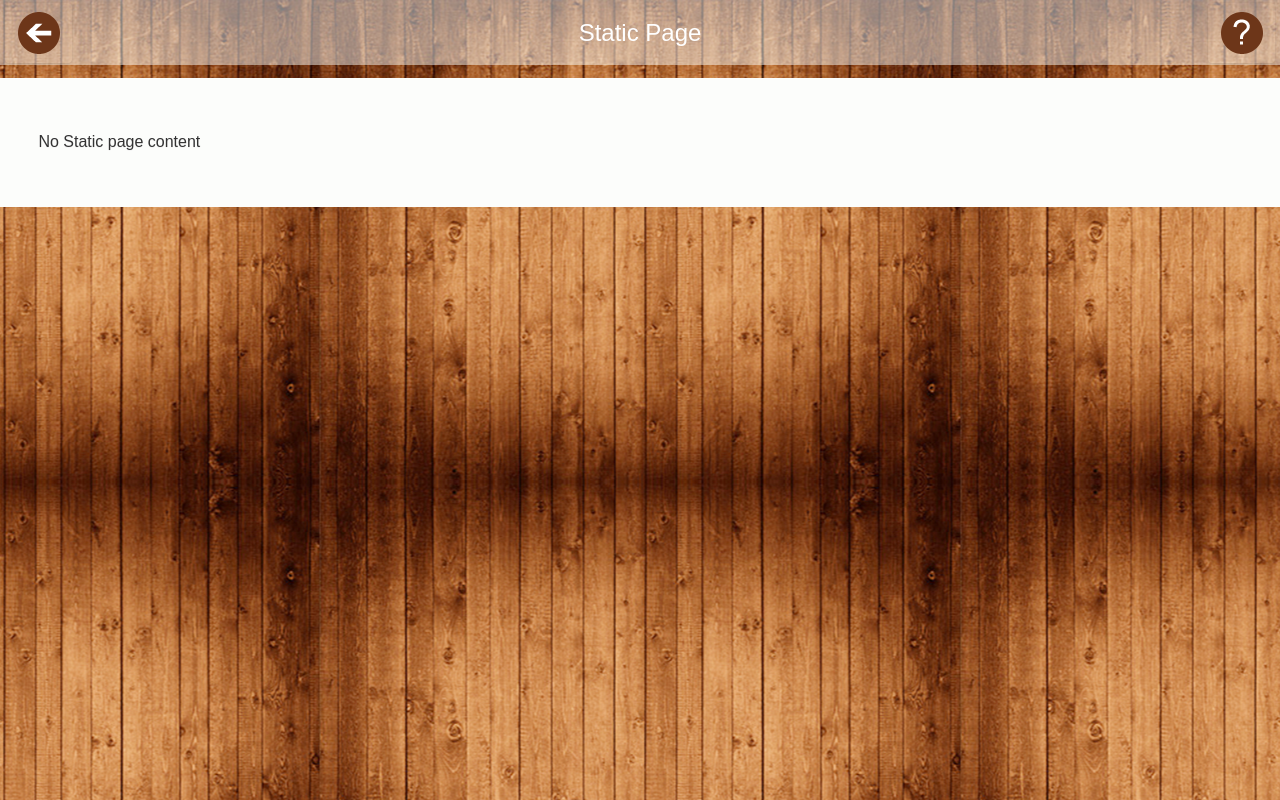
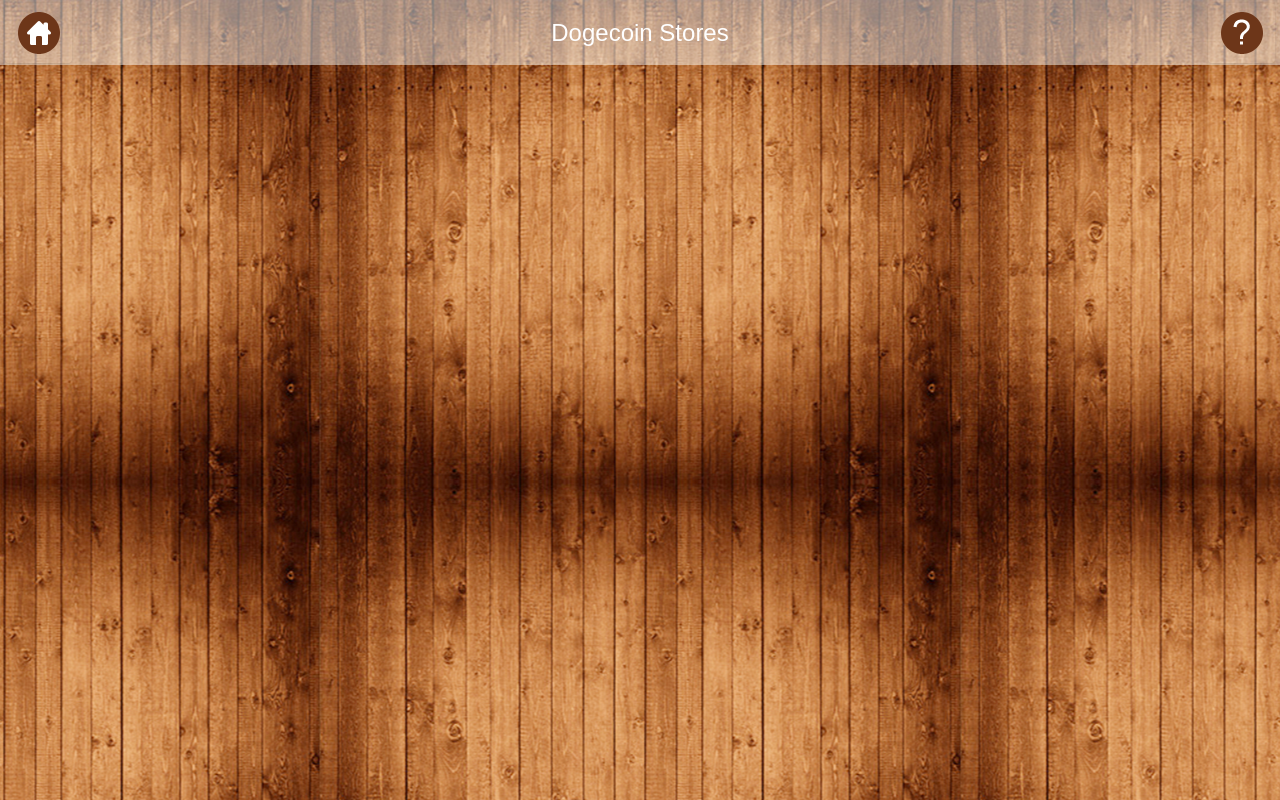
Before and after one commit to jarnailboparai/madprogress_DogeCoinDirectory_624, a plain HTML site: page staticpage_3450.html in a window 1280 px wide. Drawn offline with nearby package versions, Linux system fonts and the light colour scheme; files whose address does not match are found by name; a web font is replaced by a local one.

Commit message:
madprogress_DogeCoinDirectory_624

```diff
--- a/staticpage_3450.html
+++ b/staticpage_3450.html
@@ -68,9 +68,9 @@ img {
 
   <!-- Header Starts Here -->
 
-  <div data-role="header"> <a class="refresh_link" id="back-link" href="#"><img src="images/back_btn.png" alt="home icon" /></a>
+  <div data-role="header"> <a class="refresh_link" id="back-link" href="#"><img src="images/home_icon.png" alt="home icon" /></a>
 
-    <h1>Static Page</h1>
+    <h1>Dogecoin Stores</h1>
 
     <a class="help_link"><img src="images/help_icon.png" alt="help icon" /></a> </div>
 
@@ -80,13 +80,12 @@ img {
 
 
 
-  <div class="staticPage">
+  <div class="staticPageList">
+<ul data-role="listview" >
 
+</ul>
+</div>
 
-
-  <p>No Static page content </p>
-
-  </div>
 
 
 
```
Also changed, not shown: index.html (+1 -1 lines), more.html (+2 -2 lines).
